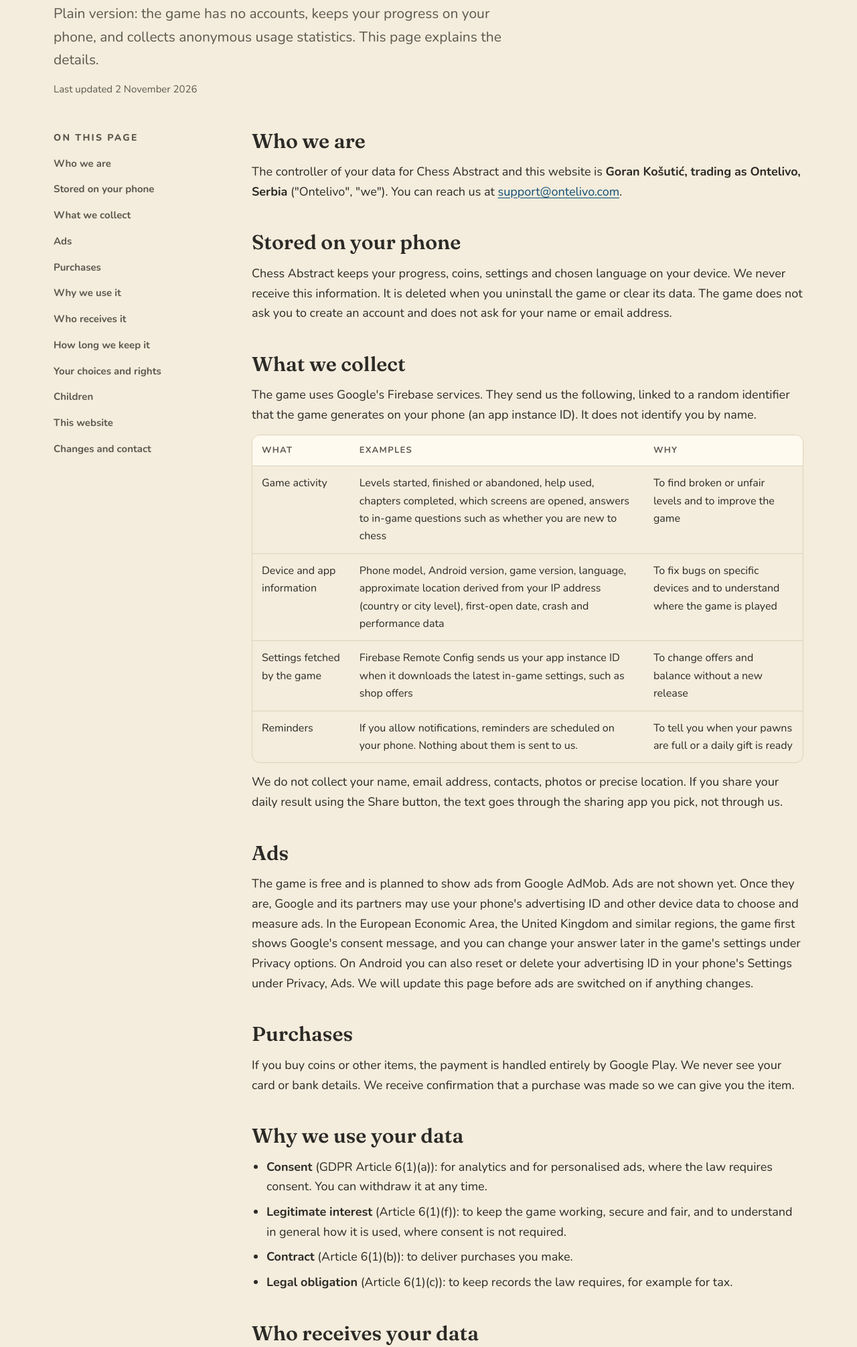
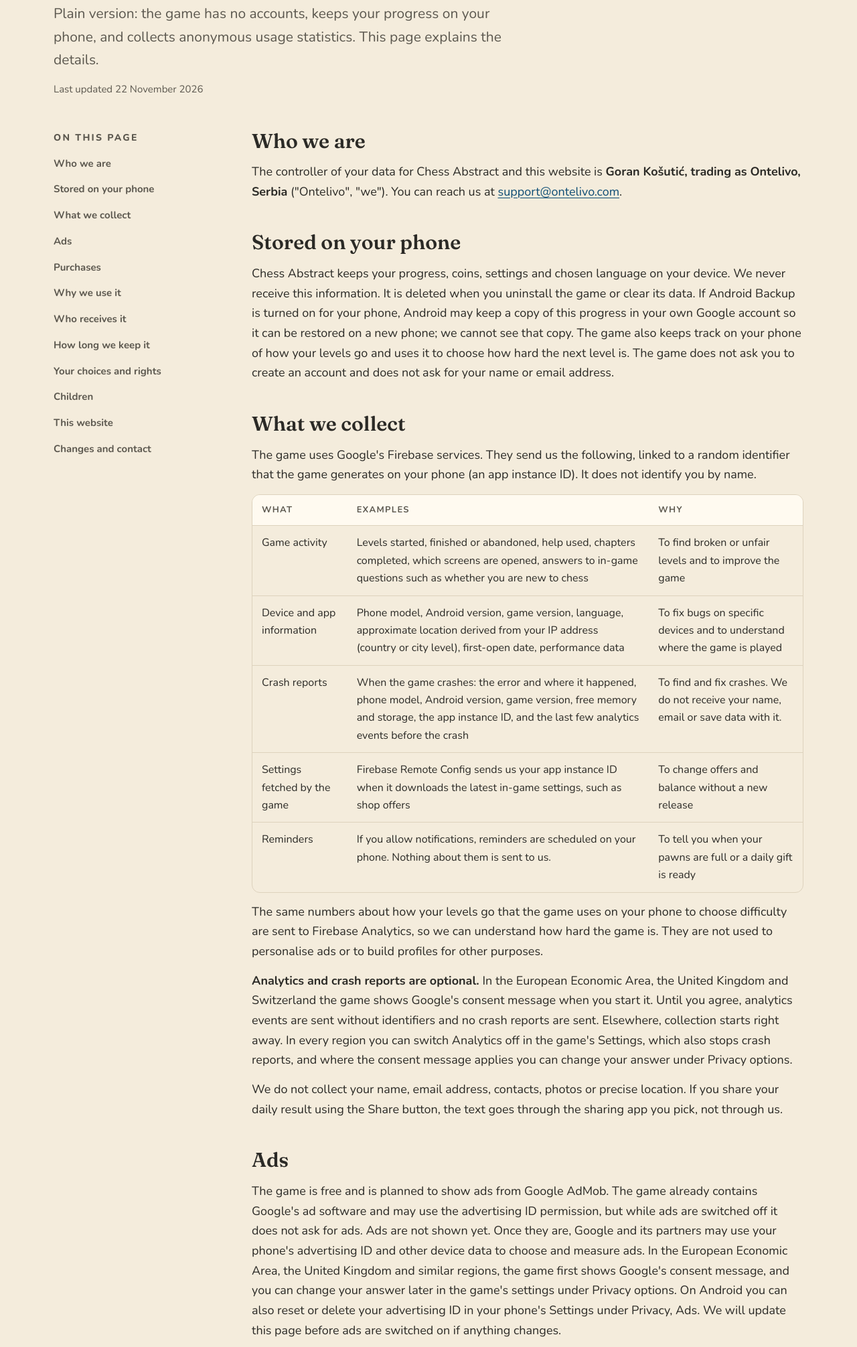
Before and after one commit to Ontelivo-Studio/ontelivo-studio.github.io, a plain HTML site: page chess-abstract/privacy/index.html in a window 1280 px wide. Shown: the part 259-2270 px from the top of the page at 67% size. Drawn offline with Linux system fonts and the light colour scheme.

Commit message:
Privacy policy: crash reports, optional analytics and consent, 14-month retention, backup, difficulty numbers (#7)
Co-authored-by: Goran Kosutic <gkgogrankosutic@gmail.com>
Co-authored-by: Claude Sonnet 5.5 <noreply@anthropic.com>

```diff
--- a/chess-abstract/privacy/index.html
+++ b/chess-abstract/privacy/index.html
@@ -48,7 +48,7 @@
   <p class="crumbs"><a href="/chess-abstract/">Chess Abstract</a> / Privacy policy</p>
   <h1>Privacy policy</h1>
   <p class="lead">Plain version: the game has no accounts, keeps your progress on your phone, and collects anonymous usage statistics. This page explains the details.</p>
-  <p class="stamp">Last updated 2 November 2026</p>
+  <p class="stamp">Last updated 22 November 2026</p>
 </div></section>
 
 <section class="doc"><div class="wrap">
@@ -73,7 +73,7 @@
     <p>The controller of your data for Chess Abstract and this website is <strong>Goran Košutić, trading as Ontelivo, Serbia</strong> ("Ontelivo", "we"). You can reach us at <a href="mailto:support@ontelivo.com">support@ontelivo.com</a>.</p>
 
     <h2 id="device">Stored on your phone</h2>
-    <p>Chess Abstract keeps your progress, coins, settings and chosen language on your device. We never receive this information. It is deleted when you uninstall the game or clear its data. The game does not ask you to create an account and does not ask for your name or email address.</p>
+    <p>Chess Abstract keeps your progress, coins, settings and chosen language on your device. We never receive this information. It is deleted when you uninstall the game or clear its data. If Android Backup is turned on for your phone, Android may keep a copy of this progress in your own Google account so it can be restored on a new phone; we cannot see that copy. The game also keeps track on your phone of how your levels go and uses it to choose how hard the next level is. The game does not ask you to create an account and does not ask for your name or email address.</p>
 
     <h2 id="collect">What we collect</h2>
     <p>The game uses Google's Firebase services. They send us the following, linked to a random identifier that the game generates on your phone (an app instance ID). It does not identify you by name.</p>
@@ -81,22 +81,25 @@
       <thead><tr><th>What</th><th>Examples</th><th>Why</th></tr></thead>
       <tbody>
         <tr><td>Game activity</td><td>Levels started, finished or abandoned, help used, chapters completed, which screens are opened, answers to in-game questions such as whether you are new to chess</td><td>To find broken or unfair levels and to improve the game</td></tr>
-        <tr><td>Device and app information</td><td>Phone model, Android version, game version, language, approximate location derived from your IP address (country or city level), first-open date, crash and performance data</td><td>To fix bugs on specific devices and to understand where the game is played</td></tr>
+        <tr><td>Device and app information</td><td>Phone model, Android version, game version, language, approximate location derived from your IP address (country or city level), first-open date, performance data</td><td>To fix bugs on specific devices and to understand where the game is played</td></tr>
+        <tr><td>Crash reports</td><td>When the game crashes: the error and where it happened, phone model, Android version, game version, free memory and storage, the app instance ID, and the last few analytics events before the crash</td><td>To find and fix crashes. We do not receive your name, email or save data with it.</td></tr>
         <tr><td>Settings fetched by the game</td><td>Firebase Remote Config sends us your app instance ID when it downloads the latest in-game settings, such as shop offers</td><td>To change offers and balance without a new release</td></tr>
         <tr><td>Reminders</td><td>If you allow notifications, reminders are scheduled on your phone. Nothing about them is sent to us.</td><td>To tell you when your pawns are full or a daily gift is ready</td></tr>
       </tbody>
     </table></div>
+    <p>The same numbers about how your levels go that the game uses on your phone to choose difficulty are sent to Firebase Analytics, so we can understand how hard the game is. They are not used to personalise ads or to build profiles for other purposes.</p>
+    <p><strong>Analytics and crash reports are optional.</strong> In the European Economic Area, the United Kingdom and Switzerland the game shows Google's consent message when you start it. Until you agree, analytics events are sent without identifiers and no crash reports are sent. Elsewhere, collection starts right away. In every region you can switch Analytics off in the game's Settings, which also stops crash reports, and where the consent message applies you can change your answer under Privacy options.</p>
     <p>We do not collect your name, email address, contacts, photos or precise location. If you share your daily result using the Share button, the text goes through the sharing app you pick, not through us.</p>
 
     <h2 id="ads">Ads</h2>
-    <p>The game is free and is planned to show ads from Google AdMob. Ads are not shown yet. Once they are, Google and its partners may use your phone's advertising ID and other device data to choose and measure ads. In the European Economic Area, the United Kingdom and similar regions, the game first shows Google's consent message, and you can change your answer later in the game's settings under Privacy options. On Android you can also reset or delete your advertising ID in your phone's Settings under Privacy, Ads. We will update this page before ads are switched on if anything changes.</p>
+    <p>The game is free and is planned to show ads from Google AdMob. The game already contains Google's ad software and may use the advertising ID permission, but while ads are switched off it does not ask for ads. Ads are not shown yet. Once they are, Google and its partners may use your phone's advertising ID and other device data to choose and measure ads. In the European Economic Area, the United Kingdom and similar regions, the game first shows Google's consent message, and you can change your answer later in the game's settings under Privacy options. On Android you can also reset or delete your advertising ID in your phone's Settings under Privacy, Ads. We will update this page before ads are switched on if anything changes.</p>
 
     <h2 id="purchases">Purchases</h2>
     <p>If you buy coins or other items, the payment is handled entirely by Google Play. We never see your card or bank details. We receive confirmation that a purchase was made so we can give you the item.</p>
 
     <h2 id="why">Why we use your data</h2>
     <ul>
-      <li><strong>Consent</strong> (GDPR Article 6(1)(a)): for analytics and for personalised ads, where the law requires consent. You can withdraw it at any time.</li>
+      <li><strong>Consent</strong> (GDPR Article 6(1)(a)): for analytics, crash reports and personalised ads, where the law requires consent. You can withdraw it at any time.</li>
       <li><strong>Legitimate interest</strong> (Article 6(1)(f)): to keep the game working, secure and fair, and to understand in general how it is used, where consent is not required.</li>
       <li><strong>Contract</strong> (Article 6(1)(b)): to deliver purchases you make.</li>
       <li><strong>Legal obligation</strong> (Article 6(1)(c)): to keep records the law requires, for example for tax.</li>
@@ -106,11 +109,12 @@
     <p>We do not sell your data. It is processed for us by <strong>Google</strong> (Firebase, Google Analytics, Google BigQuery, Google Play and, once ads begin, Google AdMob) and, for ads, by ad partners that Google works with. Google may process data in countries outside your own, including the United States. When it does, it relies on safeguards such as the EU-US Data Privacy Framework or standard contractual clauses. Google's own terms and privacy policy apply to its services: <a href="https://policies.google.com/privacy">policies.google.com/privacy</a>.</p>
 
     <h2 id="keep">How long we keep it</h2>
-    <p>Analytics data is kept in Google Analytics only for the retention period we set there, currently two months for individual events, after which it is deleted automatically. We also copy the analytics events into Google BigQuery, a Google database we use to study how the game is played; these copies have no automatic expiry. We keep them only as long as they are useful for understanding and improving the game (we weigh whether we still need them to run and improve the game, keep it safe and fair, or deal with a legal claim), review them regularly, and delete them when they are no longer needed or when you ask us to (see your rights below). Anonymised or aggregated statistics that cannot be tied to a device may be kept without a time limit. We may also keep data longer where the law requires it, or where we need it to handle a legal claim or enforce our terms; if data cannot be removed straight away, for example from a backup, we protect it from other use until it is deleted. Emails you send us are kept as long as needed to answer you and for a reasonable time after, then deleted.</p>
+    <p>Analytics data is kept in Google Analytics only for the retention period we set there, currently 14 months for individual events and identifiers, after which it is deleted automatically. We also copy the analytics events into Google BigQuery, a Google database we use to study how the game is played; these copies are not part of the Analytics retention period above. We keep them only as long as they are useful for understanding and improving the game (we weigh whether we still need them to run and improve the game, keep it safe and fair, or deal with a legal claim), review them regularly, and delete them when they are no longer needed or when you ask us to (see your rights below). Crash reports are kept by Firebase Crashlytics under Google's own retention settings. Anonymised or aggregated statistics that cannot be tied to a device may be kept without a time limit. We may also keep data longer where the law requires it, or where we need it to handle a legal claim or enforce our terms; if data cannot be removed straight away, for example from a backup, we protect it from other use until it is deleted. Emails you send us are kept as long as needed to answer you and for a reasonable time after, then deleted.</p>
 
     <h2 id="rights">Your choices and rights</h2>
     <ul>
-      <li><strong>Stop all collection:</strong> uninstall the game. This also removes your local progress.</li>
+      <li><strong>Stop all collection:</strong> uninstall the game. This also removes your local progress. To stop analytics and crash reports but keep playing, switch Analytics off in the game's Settings.</li>
+      <li><strong>Change your consent:</strong> where Google's consent message applies, open Settings, then Privacy options in the game.</li>
       <li><strong>Reset your advertising ID</strong> or opt out of personalised ads in your Android settings.</li>
       <li><strong>Your rights:</strong> depending on where you live (for example under the GDPR) you may ask to see, correct, delete or export data about you, to object to or restrict its use, and to withdraw consent. Because the game has no accounts, we usually cannot tell which records are yours unless you give us your app instance ID, which we can explain how to find. Write to <a href="mailto:support@ontelivo.com">support@ontelivo.com</a>. We do not make decisions about you by automated means that have legal or similarly significant effects. We aim to answer within one month; if we need longer we will tell you why. We may ask you to confirm who you are first, and if we cannot do everything you ask, we will explain why. We may keep some data, for example payment and support records, where the law requires it.</li>
       <li><strong>Complaints:</strong> you may complain to your local data protection authority.</li>
```
